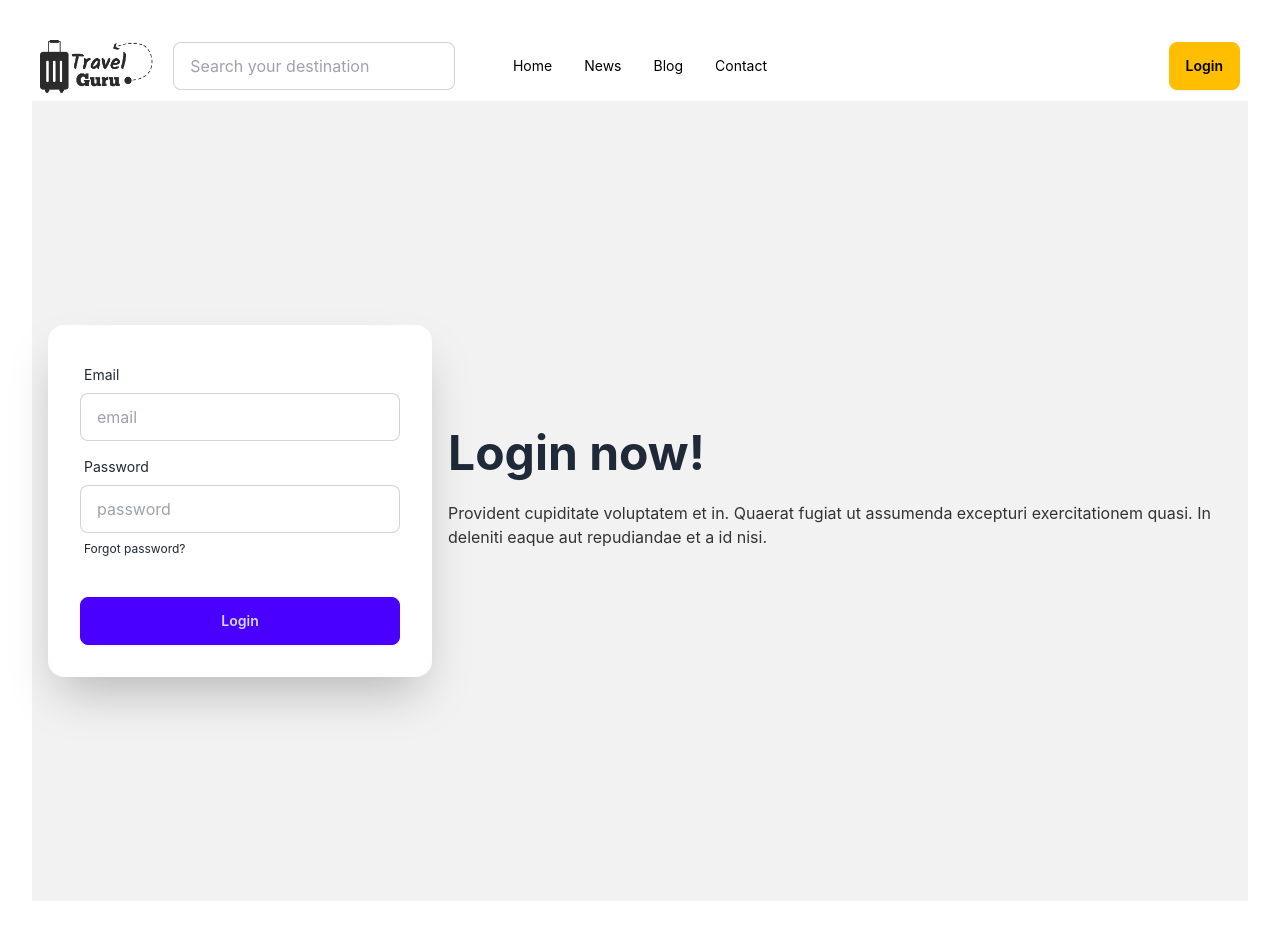
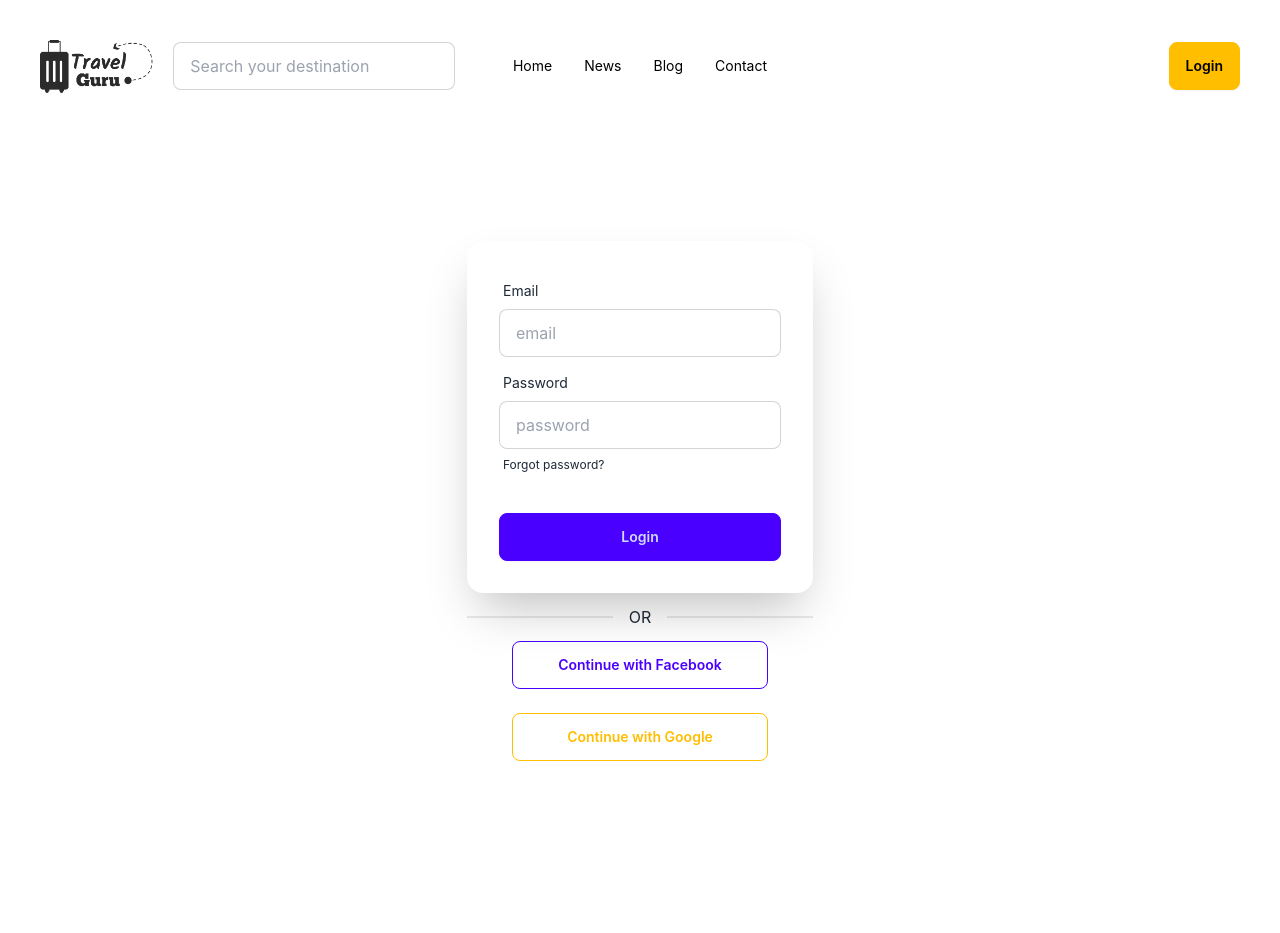
Before and after one commit to Sajidimon/travel-guru-react-project, a React (Vite) app: page /login in a window 1280 px wide. Built offline with nearby package versions, Linux system fonts and the light colour scheme.

Commit message:
login page design

```diff
--- a/src/Pages/Login/Login.jsx
+++ b/src/Pages/Login/Login.jsx
@@ -6,13 +6,9 @@ const Login = () => {
         <>
             <Navbar></Navbar>
             <div>
-                <div className="hero min-h-screen bg-base-200">
-                    <div className="hero-content flex-col lg:flex-row-reverse">
-                        <div className="text-center lg:text-left">
-                            <h1 className="text-5xl font-bold">Login now!</h1>
-                            <p className="py-6">Provident cupiditate voluptatem et in. Quaerat fugiat ut assumenda excepturi exercitationem quasi. In deleniti eaque aut repudiandae et a id nisi.</p>
-                        </div>
-                        <div className="card shrink-0 w-full max-w-sm shadow-2xl bg-base-100">
+                <div className="hero min-h-screen">
+                    <div className="">
+                        <div className="card shadow-2xl bg-base-100">
                             <form className="card-body">
                                 <div className="form-control">
                                     <label className="label">
@@ -34,6 +30,13 @@ const Login = () => {
                                 </div>
                             </form>
                         </div>
+                        <div>
+                            <div className="divider">OR</div>
+                            <button className="btn btn-outline btn-primary btn-wide">Continue with Facebook</button>
+                            <br />
+                            <br />
+                            <button className="btn btn-outline btn-warning btn-wide">Continue with Google</button>
+                        </div>
                     </div>
                 </div>
             </div>
```
